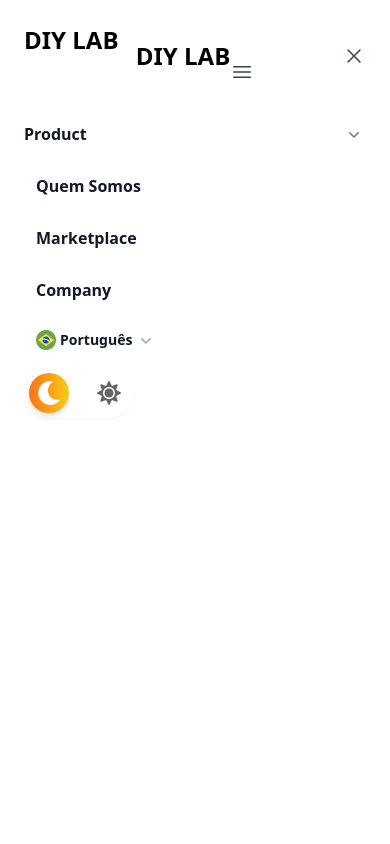
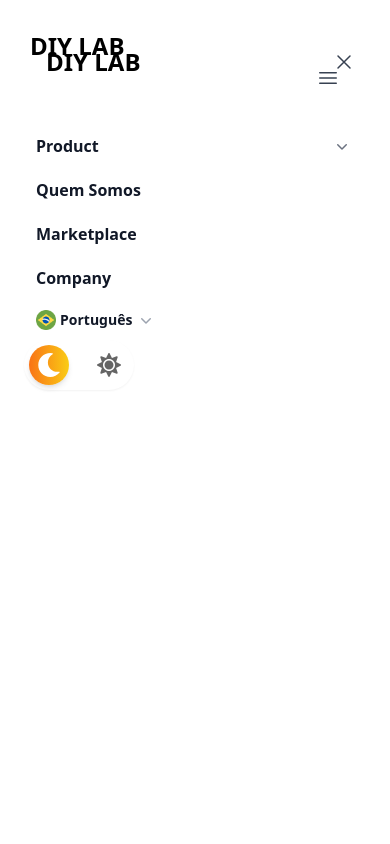
Before and after one commit to Lucasqc04/john-galt, a React (Vite) app: page /pt in a window 390 px wide. Both pictures are taken after a click on the button "Open main menu". Shown: the top 844 px of the page. Built offline with nearby package versions, Linux system fonts and the light colour scheme; what tailwindcss-animated would draw is missing.

Commit message:
feat(header): increment css styles

```diff
--- a/src/view/layout/Header.tsx
+++ b/src/view/layout/Header.tsx
@@ -78,10 +78,10 @@ export default function Header() {
     <header className="absolute z-50 top-0 left-0 p-4 flex items-center justify-between w-full max-w-[100vw]">
       <nav
         aria-label="Global"
-        className="mx-auto flex max-w-7xl items-center justify-between p-6 lg:px-8"
+        className="w-full flex items-center justify-between p-6 lg:px-8"
       >
         <div className="flex lg:flex-1">
-          <a href="#" className="-m-1.5 p-1.5">
+          <a href="#" className="p-1.5">
             <h1 className="font-extrabold self-center text-2xl whitespace-nowrap dark:text-white">
               DIY LAB
             </h1>
@@ -93,7 +93,7 @@ export default function Header() {
           <button
             type="button"
             onClick={() => setMobileMenuOpen(true)}
-            className="-m-2.5 inline-flex items-center justify-center rounded-md p-2.5 text-gray-700 dark:text-white"
+            className="inline-flex items-center justify-center rounded-md p-2.5 text-gray-700 dark:text-white"
           >
             <span className="sr-only">Open main menu</span>
             <Bars3Icon aria-hidden="true" className="h-6 w-6" />
@@ -133,7 +133,7 @@ export default function Header() {
                         {item.name}
                         <span className="absolute inset-0" />
                       </a>
-                      <p className="mt-1 text-gray-600 dark:text-gray-400">
+                      <p className="text-gray-600 dark:text-gray-400">
                         {item.description}
                       </p>
                     </div>
@@ -191,8 +191,8 @@ export default function Header() {
         <div className="fixed inset-0 z-10" />
         <DialogPanel className="fixed inset-y-0 right-0 z-10 w-full overflow-y-auto bg-white dark:bg-gray-800 px-6 py-6 sm:max-w-sm sm:ring-1 sm:ring-gray-900/10 dark:ring-gray-700">
           <div className="flex items-center justify-between">
-            <a href="#" className="-m-1.5 p-1.5">
-              <h1 className="font-extrabold self-center text-2xl font- whitespace-nowrap dark:text-white">
+            <a href="#" className="p-1.5">
+              <h1 className="font-extrabold self-center text-2xl whitespace-nowrap dark:text-white">
                 DIY LAB
               </h1>
               <span className="sr-only">Your Company</span>
@@ -201,16 +201,16 @@ export default function Header() {
             <button
               type="button"
               onClick={() => setMobileMenuOpen(false)}
-              className="-m-2.5 rounded-md p-2.5 text-gray-700 dark:text-white"
+              className="rounded-md p-2.5 text-gray-700 dark:text-white"
             >
               <span className="sr-only">Close menu</span>
               <XMarkIcon aria-hidden="true" className="h-6 w-6" />
             </button>
           </div>
-          <div className="mt-6 flow-root">
-            <div className="-my-6 divide-y divide-gray-500/10 dark:divide-gray-700">
-              <div className="space-y-2 py-6">
-                <Disclosure as="div" className="-mx-3">
+          <div className="flow-root">
+            <div className="divide-y divide-gray-500/10 dark:divide-gray-700">
+              <div className="py-6">
+                <Disclosure as="div">
                   <DisclosureButton className="group flex w-full items-center justify-between rounded-lg py-2 pl-3 pr-3.5 text-base font-semibold leading-7 text-gray-900 dark:text-white hover:bg-gray-50 dark:hover:bg-gray-700">
                     Product
                     <ChevronDownIcon
@@ -218,7 +218,7 @@ export default function Header() {
                       className="h-5 w-5 flex-none group-data-[open]:rotate-180 text-gray-500 dark:text-white"
                     />
                   </DisclosureButton>
-                  <DisclosurePanel className="mt-2 space-y-2">
+                  <DisclosurePanel>
                     {[...products, ...callsToAction].map((item) => (
                       <DisclosureButton
                         key={item.name}
```
